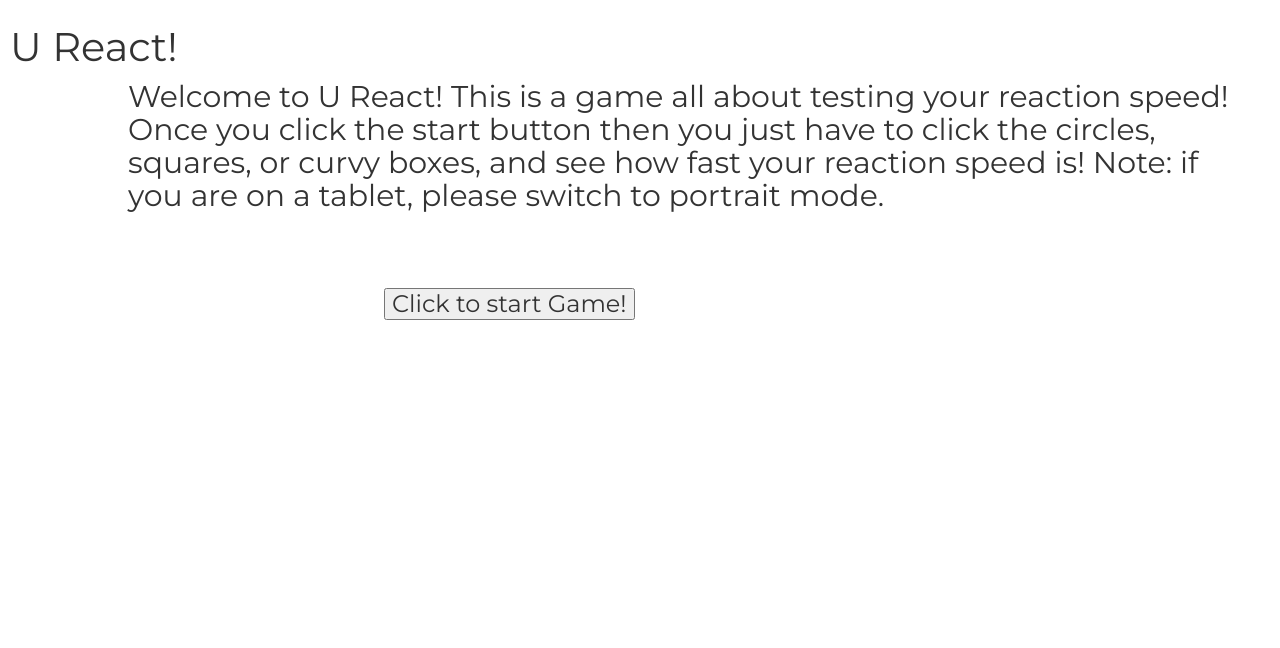
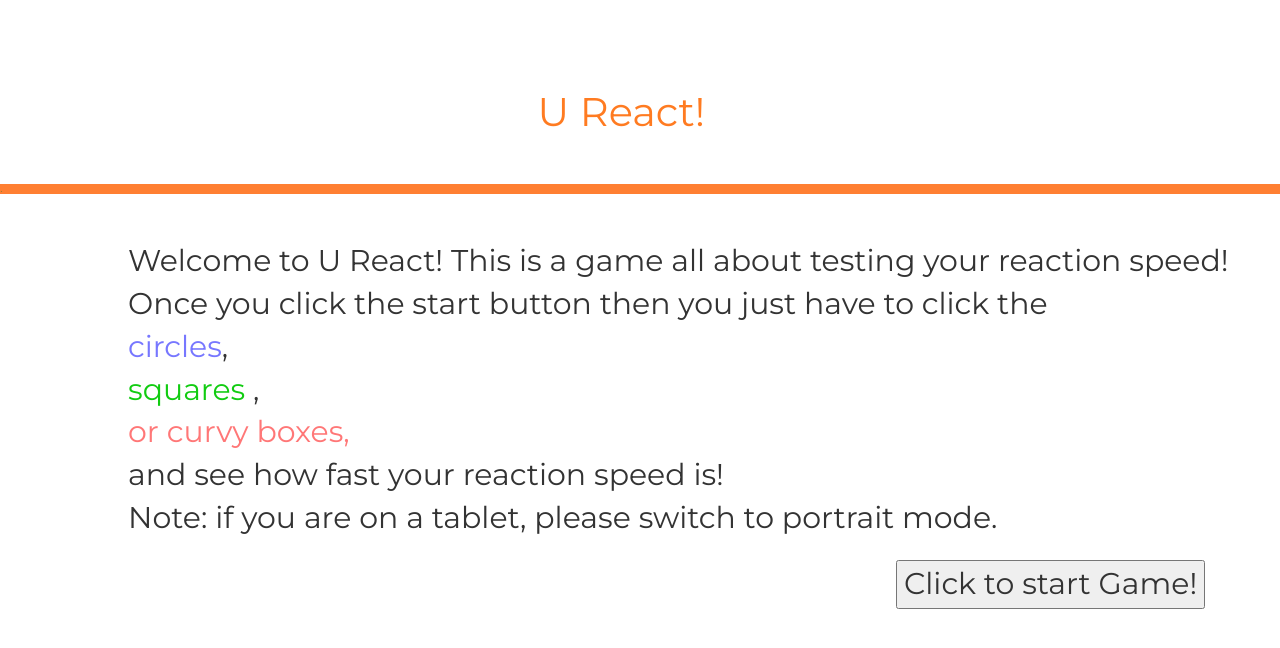
Before and after one commit to ddxtanx/react-me, a PHP site: page / in a window 1280 px wide. Shown: the top 648 px of the page. Run offline with PHP 8.4, Linux system fonts and the light colour scheme; some libraries are stand-ins or nearby versions.

Commit message:
Adding to both Git and Heroku

```diff
--- a/home.html
+++ b/home.html
@@ -26,8 +26,11 @@
 </head>
 <body onload="setDivs;">
   <div id="startme">
+    <div id="title">
     <h3 id="titleslot"> U React! <h3>
-    <p class="startscr" id="startscph"> Welcome to U React! This is a game all about testing your reaction speed!  Once you click the start button then you just have to  click the circles, squares, or curvy boxes, and see how fast your reaction speed is! Note: if you are on a tablet, please switch to portrait mode. </p>
+    </div>
+    <div class="customHr">.</div>
+    <p class="startscr" id="startscph"> Welcome to U React! This is a game all about testing your reaction speed!  Once you click the start button then you just have to click the <br /><span style="color:#7777FF;">circles</span>, <br /><span style="color:#11CC11"> squares </span>, <br /> <span style="color:#FF7777"> or curvy boxes, </span> <br /> and see how fast your reaction speed is! <br /> Note: if you are on a tablet, please switch to portrait mode. </p>
     <button id="startbut" class="startscr"> Click to start Game! </button>
   </div>
   <div id="difficulty">
--- a/main.css
+++ b/main.css
@@ -1,178 +1,263 @@
-* {
-    box-sizing: border-box;
+*
+{
+	box-sizing:border-box;
 }
-#titleslot{
-  position: absolute;
-  left:10px;
-  top:5px;
-  font-family: 'Montserrat';
+
+#titleslot
+{
+	color:#FF7B21;
+	font-family:Montserrat;
 	font-size:40px;
+	left:42%;
+	position:absolute;
+	top:70px;
 }
-#box{
-  height: 100px;
-  width: 100px;
-  background-color: red;
-  position: absolute;
+
+#box
+{
+	background-color:red;
+	height:100px;
+	left:50px;
+	position:absolute;
 	top:70px;
-  left:50px;
+	width:100px;
 }
-#playzone{
+
+#playzone
+{
+	border-color:red;
+	border-style:solid;
+	border-width:4px;
 	height:750px;
+	position:absolute;
+	top:55px;
 	width:80%;
-  border-style: solid;
-  border-color: red;
-  border-width: 4px;
-  position: absolute;
-  top:55px;
 }
-#scores{
-  position: absolute;
-  right: 20px;
-  font-size: 20px;
-  font-family: 'Montserrat';
+
+#scores
+{
+	font-family:Montserrat;
+	font-size:20px;
+	position:absolute;
+	right:20px;
 }
-#scoor{
-  font-family: 'Raleway';
+
+#scoor
+{
+	font-family:Raleway;
+	font-size:20px;
 	margin-left:80%;
 	margin-top:10px;
-  font-size: 20px
 }
-#average{
-  position: absolute;
+
+#average
+{
+	font-family:Montserrat;
 	left:40%;
-  font-family: 'Montserrat';
+	position:absolute;
 }
-.startscr{
-  font-family: 'Montserrat';
+
+.startscr
+{
+	font-family:Montserrat;
 }
-#startscph{
-  position: absolute;
+
+#startscph
+{
+	font-size:30px;
 	left:10%;
-  top:10%;
-  font-size:1.75em;
 	margin-right:30px;
+	position:absolute;
+	top:30%;
+}
+
+#startbut
+{
 	font-size:30px;
+	left:70%;
+	position:absolute;
+	top:70%;
 }
-#startbut{
-  position: absolute;
-  left: 30%;
-  top: 36%;
+
+#missedTitle
+{
+	left:22%;
+	position:absolute;
 }
-#missedTitle{
-  position: absolute;
-  left:22%;
+
+#boxesTitle
+{
+	left:10%;
+	position:absolute;
 }
-#boxesTitle{
-  position: absolute;
-  left:10%;
+
+#yeet
+{
+	left:47%;
+	position:absolute;
 }
-#yeet{
-  position: absolute;
-  left:47%;
+
+#stopper
+{
+	left:55%;
+	position:absolute;
 }
-#stopper{
-  position: absolute;
+
+#starter
+{
+	display:none;
 	left:55%;
+	position:absolute;
 }
-#starter{
-  display: none;
-  position: absolute;
-  left:55%;
-}
-.startstuff{
-  position: absolute;
+
+.startstuff
+{
 	font-size:20px;
+	position:absolute;
 	top:5px;
 }
-#difficulty{
-  display: none;
+
+#difficulty
+{
+	display:none;
 }
-#blockAmount{
-  display: none;
+
+#blockAmount
+{
+	display:none;
 }
-#finalStat{
-  display: none;
+
+#finalStat
+{
+	display:none;
 }
-#game{
-  display: none;
+
+#game
+{
+	display:none;
 }
-#easy{
-  position: absolute;
-  left: 37%;
+
+#easy
+{
+	font-size:30px;
+	left:37%;
+	position:absolute;
 	top:200px;
-  font-size: 30px;
 }
-#medium{
-  position: absolute;
-  left: 37%;
+
+#medium
+{
+	font-size:30px;
+	left:37%;
+	position:absolute;
 	top:300px;
-  font-size: 30px;
 }
-#hard{
-  position: absolute;
-  left: 37%;
+
+#hard
+{
+	font-size:30px;
+	left:37%;
+	position:absolute;
 	top:400px;
-  font-size: 30px;
 }
-#difTitle{
-  position: absolute;
+
+#difTitle
+{
 	left:50px;
+	position:absolute;
 }
-#howman{
-  position: absolute;
-  left: 25%;
+
+#howman
+{
+	left:25%;
+	position:absolute;
 }
-#twenty{
-  position: absolute;
-  left: 45%;
+
+#twenty
+{
+	font-size:30px;
+	left:45%;
+	position:absolute;
 	top:200px;
-  font-size: 30px;
 }
-#thirty{
-  position: absolute;
-  left: 45%;
+
+#thirty
+{
+	font-size:30px;
+	left:45%;
+	position:absolute;
 	top:300px;
-  font-size: 30px;
 }
-#fifty{
-  position: absolute;
-  left: 45%;
+
+#fifty
+{
+	font-size:30px;
+	left:45%;
+	position:absolute;
 	top:400px;
-  font-size: 30px;
 }
-#youavg{
-  position: absolute;
-  left: 30%;
+
+#youavg
+{
+	font-size:30px;
+	left:30%;
+	position:absolute;
 	top:100px;
-  font-size: 30px;
 }
-#youhit{
-  position: absolute;
-  left: 30%;
+
+#youhit
+{
+	font-size:30px;
+	left:30%;
+	position:absolute;
 	top:200px;
-  font-size: 30px;
 }
-#youscore{
-  position: absolute;
-  left: 30%;
+
+#youscore
+{
+	font-size:30px;
+	left:30%;
+	position:absolute;
 	top:300px;
-  font-size: 30px;
 }
-#playAgain{
-  position: absolute;
-  left: 30%;
+
+#playAgain
+{
+	font-size:30px;
+	left:30%;
+	position:absolute;
 	top:400px;
-  font-size: 30px;
 }
-#toolti{
-  position: absolute;
+
+#toolti
+{
+	left:40%;
+	position:absolute;
 	top:300px;
-  left:40%;
 }
-#survey{
-  position: absolute;
+
+#survey
+{
+	font-size:30px;
 	left:20%;
+	position:absolute;
+	text-decoration:none;
 	top:450px;
-  font-size:30px;
-  text-decoration: none;
 }
+
+#title
+{
+	height:150px;
+	width:100%;
+  margin-bottom: 20px;
+}
+
+.customHr
+{
+	background-color:#ff7f32;
+	color:#967f32;
+	font-size:10px;
+	line-height:10px;
+	margin-top:-6px;
+	width:100%;
+}
```
Lines whose indentation alone changed are shown as unchanged.
